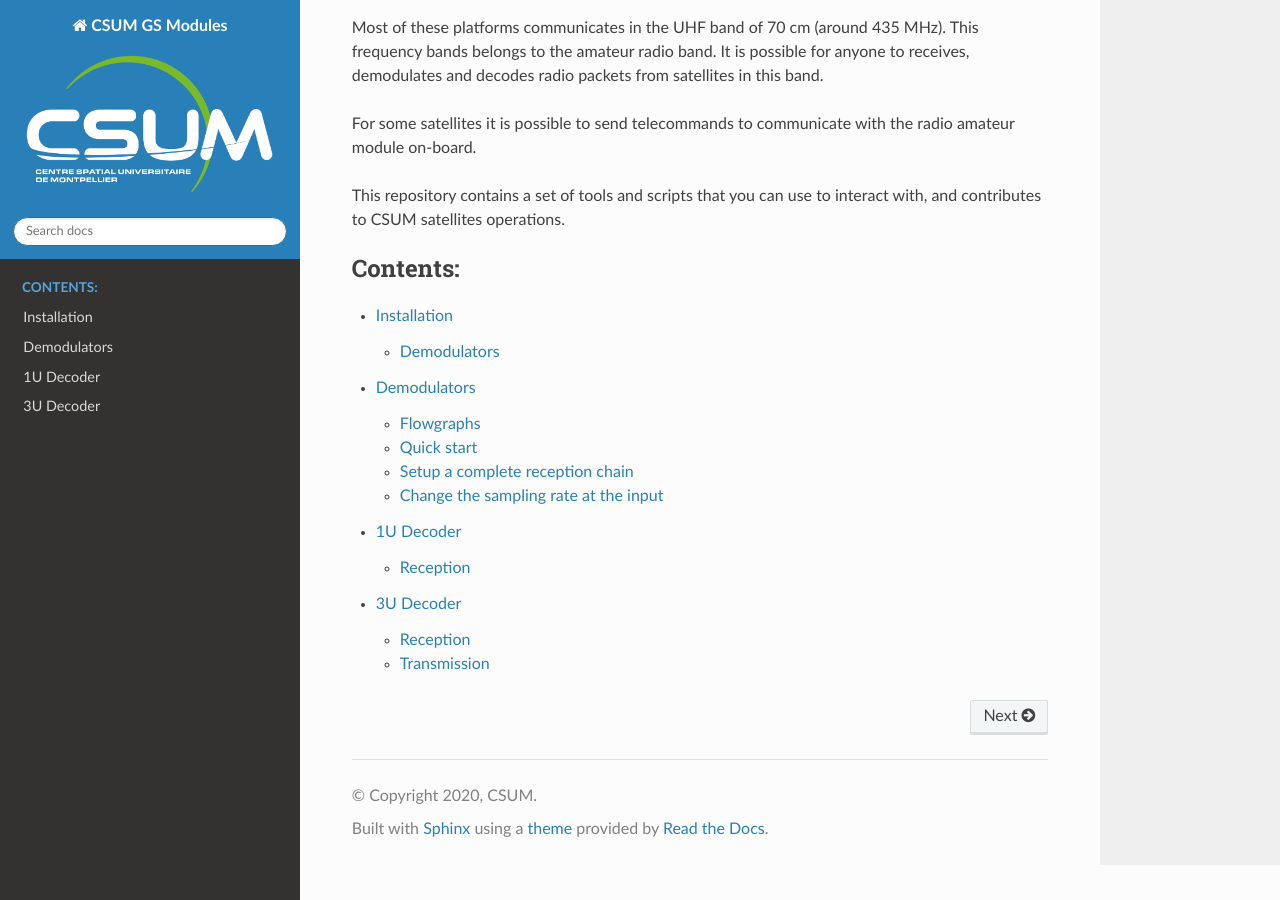
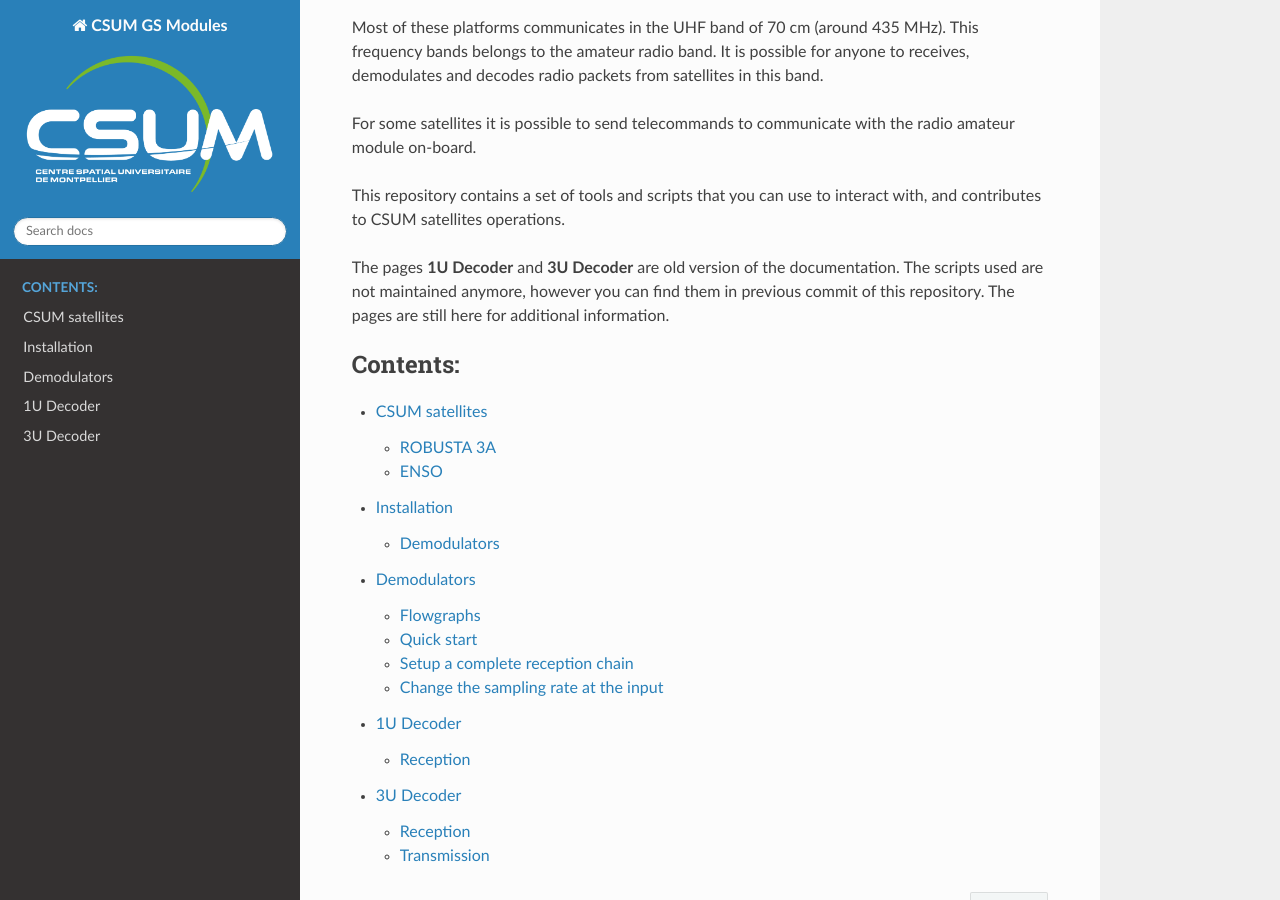
Before and after one commit to CSUMontpellier/CSUM-GS, a Sphinx documentation site: the page built from docs/index.rst, in a window 1280 px wide and 900 px high, scrolled down 344 px. Built offline with Sphinx 7.4.7 and the Read the Docs theme 2.0.0, drawn with Linux system fonts in a browser that asks for light colours.

Commit message:
Add a page listing the CSUM satellites on radio amateur frequencies.

```diff
--- a/docs/decoding_1u.rst
+++ b/docs/decoding_1u.rst
@@ -1,5 +1,9 @@
 1U Decoder
 ==========
+
+.. warning::
+
+    This page is not maintained anymore, nor are the scripts. It is kept for additional information.
 
 Reception
 +++++++++
--- a/docs/decoding_3u.rst
+++ b/docs/decoding_3u.rst
@@ -1,5 +1,9 @@
 3U Decoder
 ==========
+
+.. warning::
+
+    This page is not maintained anymore, nor are the scripts. It is kept for additional information.
 
 Reception
 +++++++++
--- a/docs/index.rst
+++ b/docs/index.rst
@@ -15,11 +15,14 @@ For some satellites it is possible to send telecommands to communicate with the
 
 This repository contains a set of tools and scripts that you can use to interact with, and contributes to CSUM satellites operations.
 
+The pages **1U Decoder** and **3U Decoder** are old version of the documentation. The scripts used are not maintained anymore, however you can find them in previous commit of this repository. The pages are still here for additional information.
+
 
 .. toctree::
    :maxdepth: 2
    :caption: Contents:
 
+   satellites
    installation
    demodulators
    decoding_1u
```
Also changed, not shown: docs/satellites.rst (added, +25 -0 lines).
